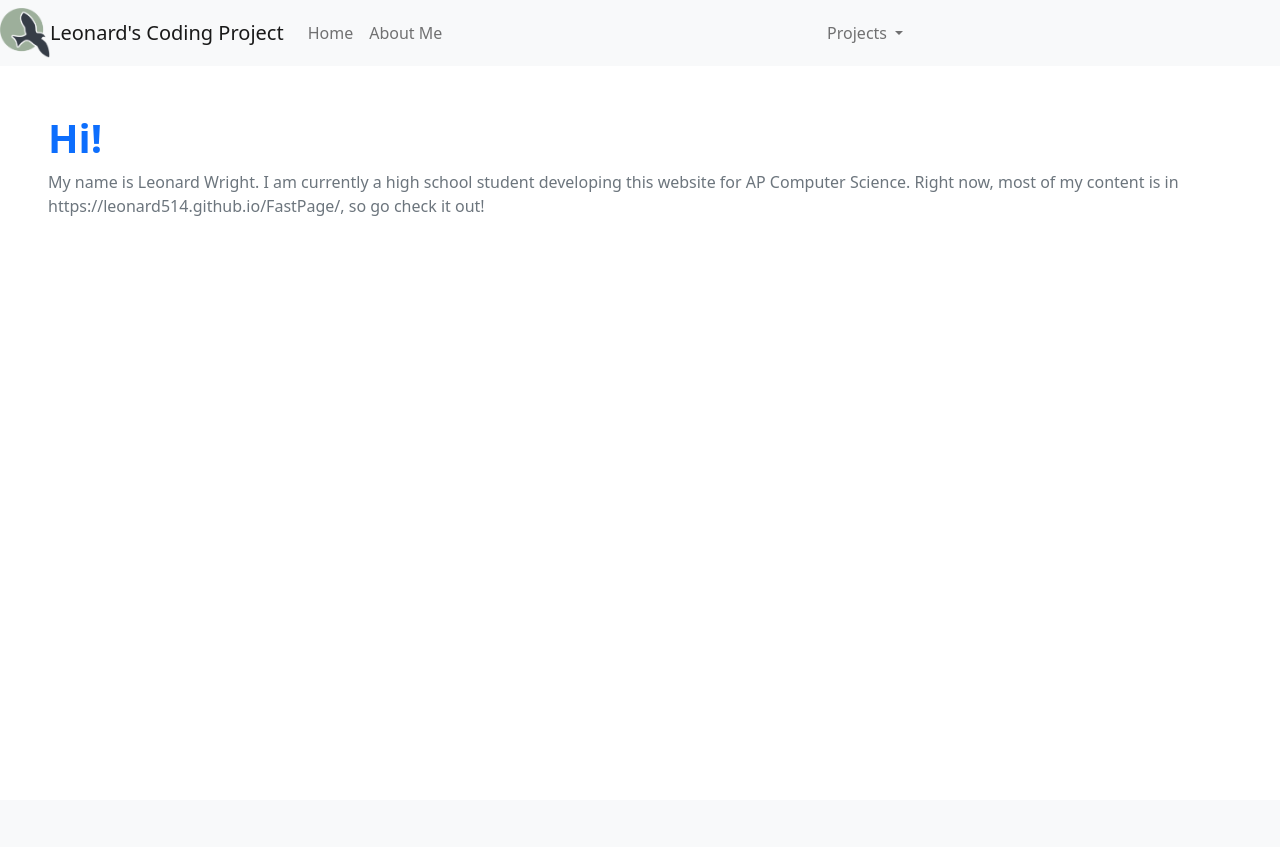
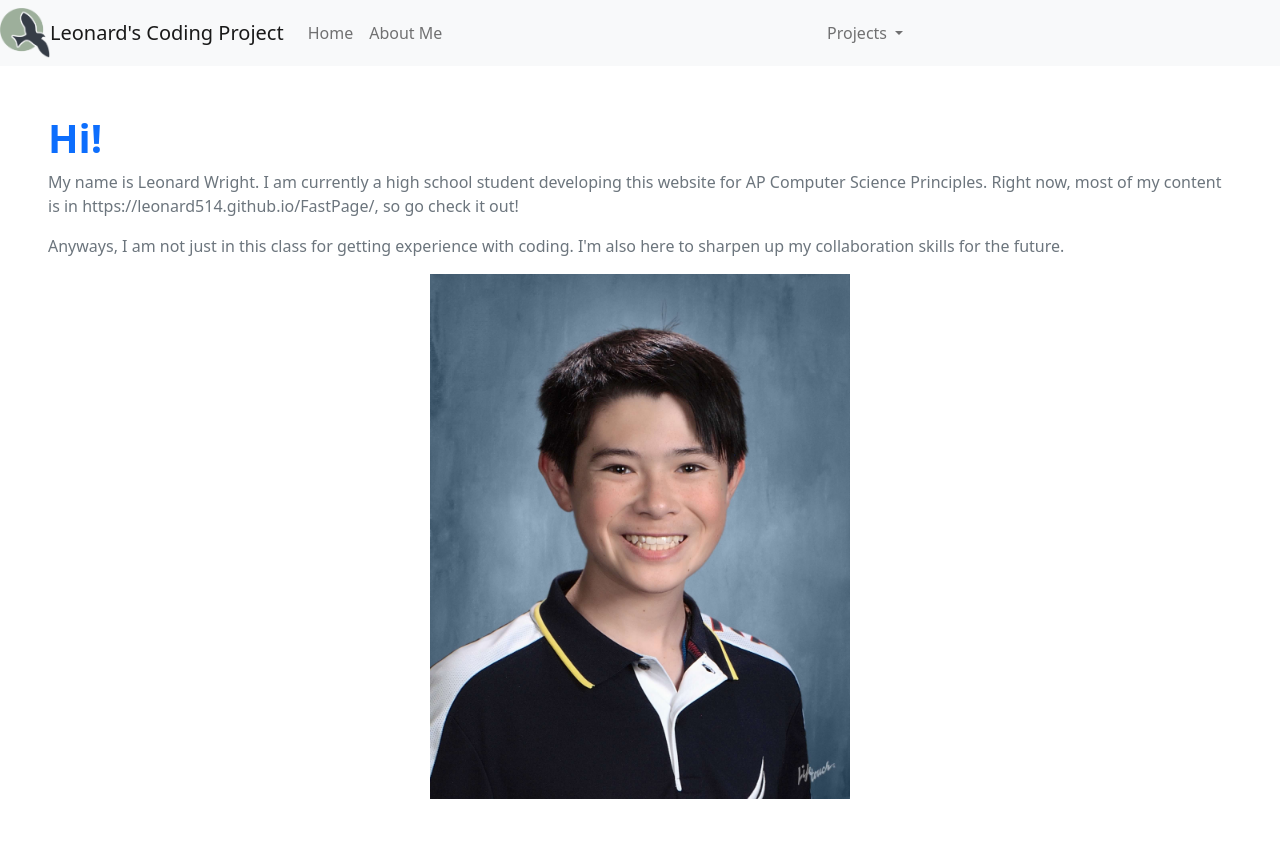
Before and after one commit to Leonard514/Flask-Portfolio-Individual, a Flask app: page /about/ in a window 1280 px wide. Before the commit the page ends 216 px from the top, so only its background shows below. Run offline with Flask 2, Linux system fonts and the light colour scheme.

Commit message:
Updated index.html and stub.html

```diff
--- a/templates/stub.html
+++ b/templates/stub.html
@@ -2,14 +2,16 @@
 {% extends "layouts/base.html" %}
 
 <!- This variable sets name of browser tab  -->
-{% set project = "Stubby" %}
+{% set project = "About Me" %}
 
 <!- This is a replacement block for Body in base.html -->
 {% block body %}
     <!- Try building a new body here, bootstrap is a wise choice ->
     <div class="px-5 py-5 mx-auto">
         <h1 class="text-primary"><strong>Hi!</strong></h1>
-        <p class="text-secondary">My name is Leonard Wright. I am currently a high school student developing this website for AP Computer Science. Right now, most of my content is in https://leonard514.github.io/FastPage/, so go check it out!</p>
+        <p class="text-secondary">My name is Leonard Wright. I am currently a high school student developing this website for AP Computer Science Principles. Right now, most of my content is in https://leonard514.github.io/FastPage/, so go check it out!</p>
+        <p class="text-secondary">Anyways, I am not just in this class for getting experience with coding. I'm also here to sharpen up my collaboration skills for the future.</p>
+        <center><img src="{{ url_for('static', filename='assets/headshot.jpg') }}" alt="Headshot" width="420" height="525"></center>
     </div>
 {% endblock %}
 
```
Also changed, not shown: templates/index.html (+5 -4 lines), static/assets/headshot.jpg (added).
